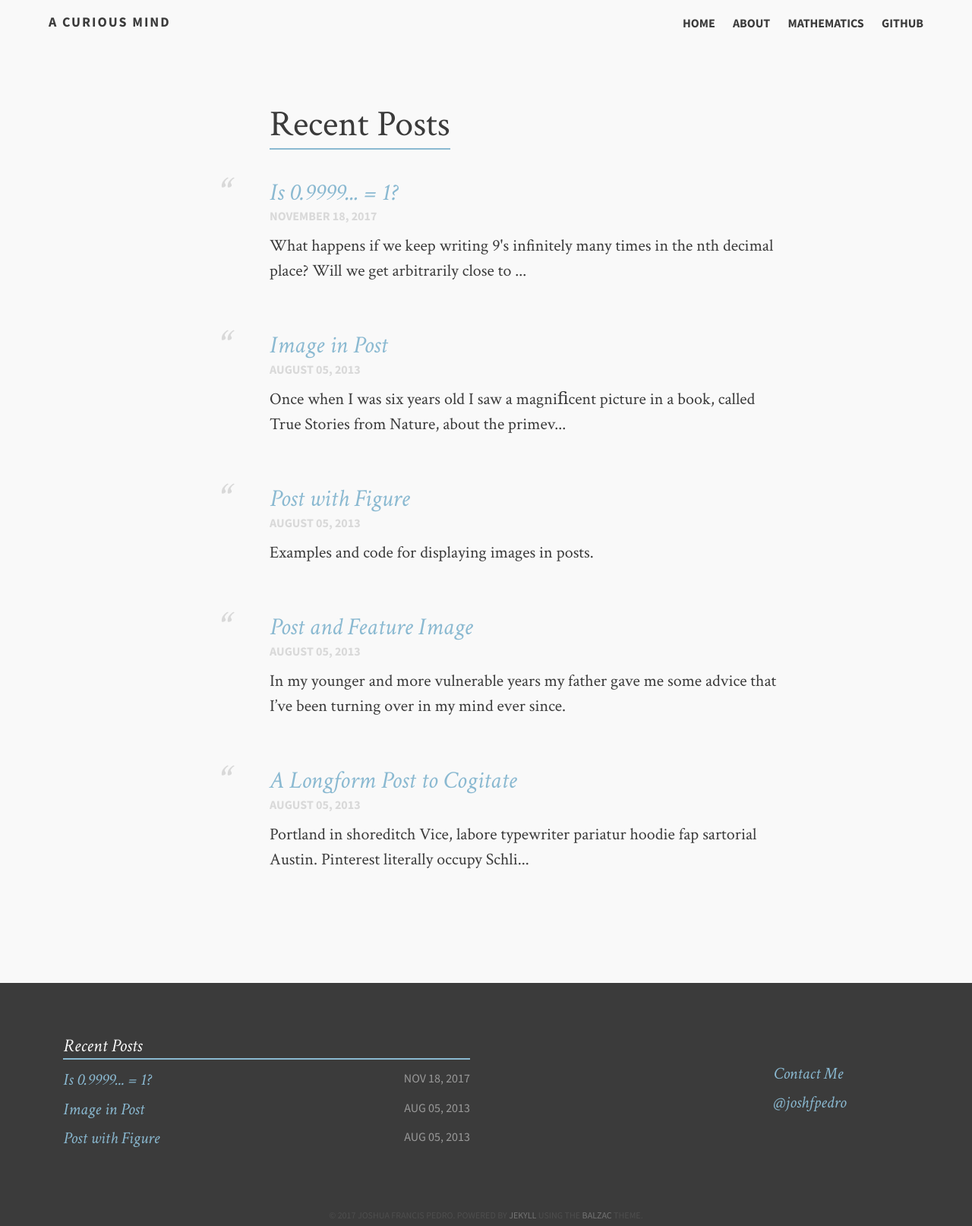
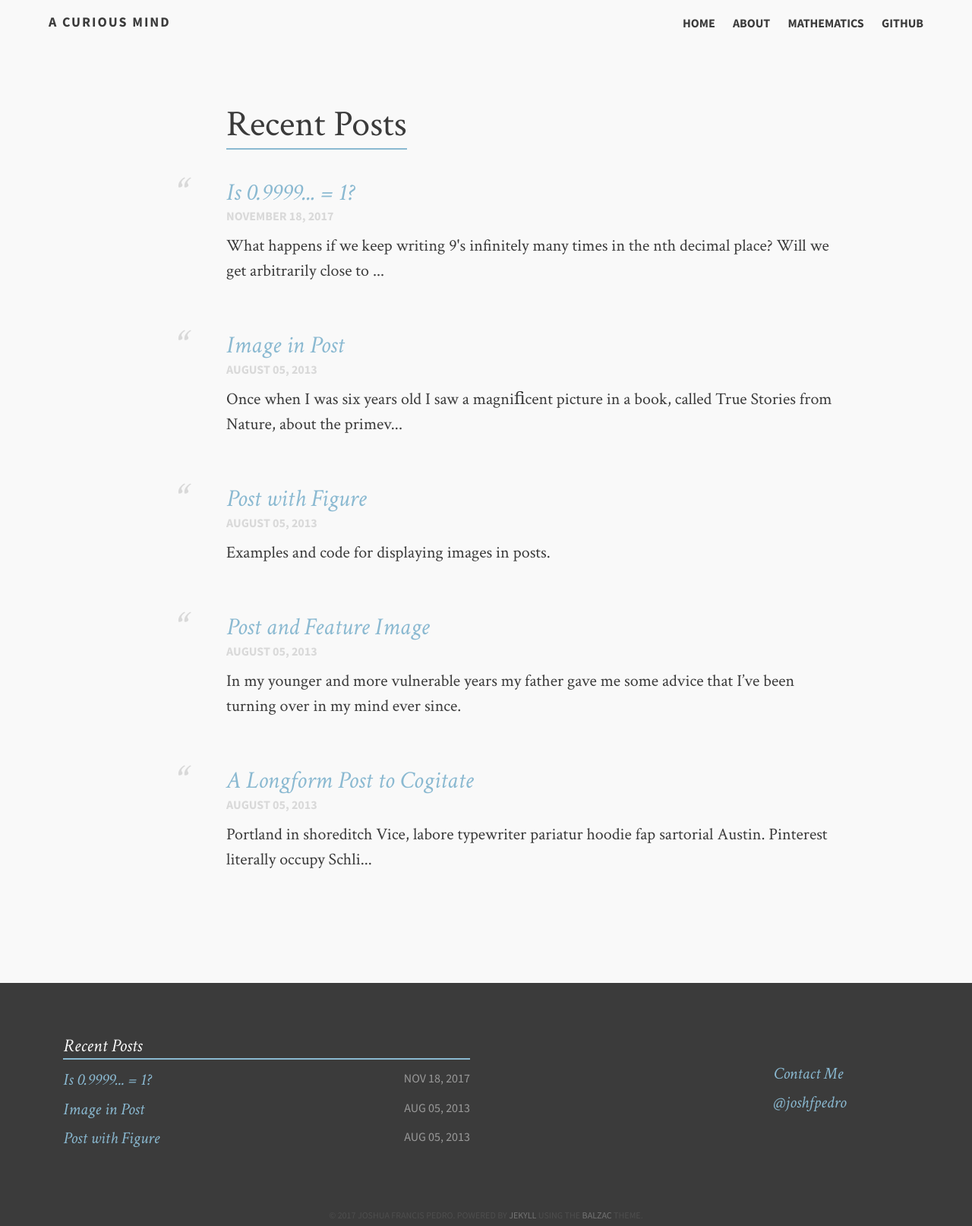
Before and after one commit to ColeTownsend/Balzac-for-Jekyll, a Jekyll site: the page built from index.md, in a window 1280 px wide. Shown: the whole page at 76% size. Built offline with Jekyll 4.4.1, drawn with Linux system fonts in a browser that asks for light colours.

Commit message:
Update _variables.scss

```diff
--- a/_sass/_variables.scss
+++ b/_sass/_variables.scss
@@ -24,7 +24,7 @@ $link: #8AB9D1;
 $accent: #24536B;
 
 /* Widths */
-$maxwidth: 1000px;
+$maxwidth: 1200px;
 
 /* Typography
    ========================================================================== */
```
